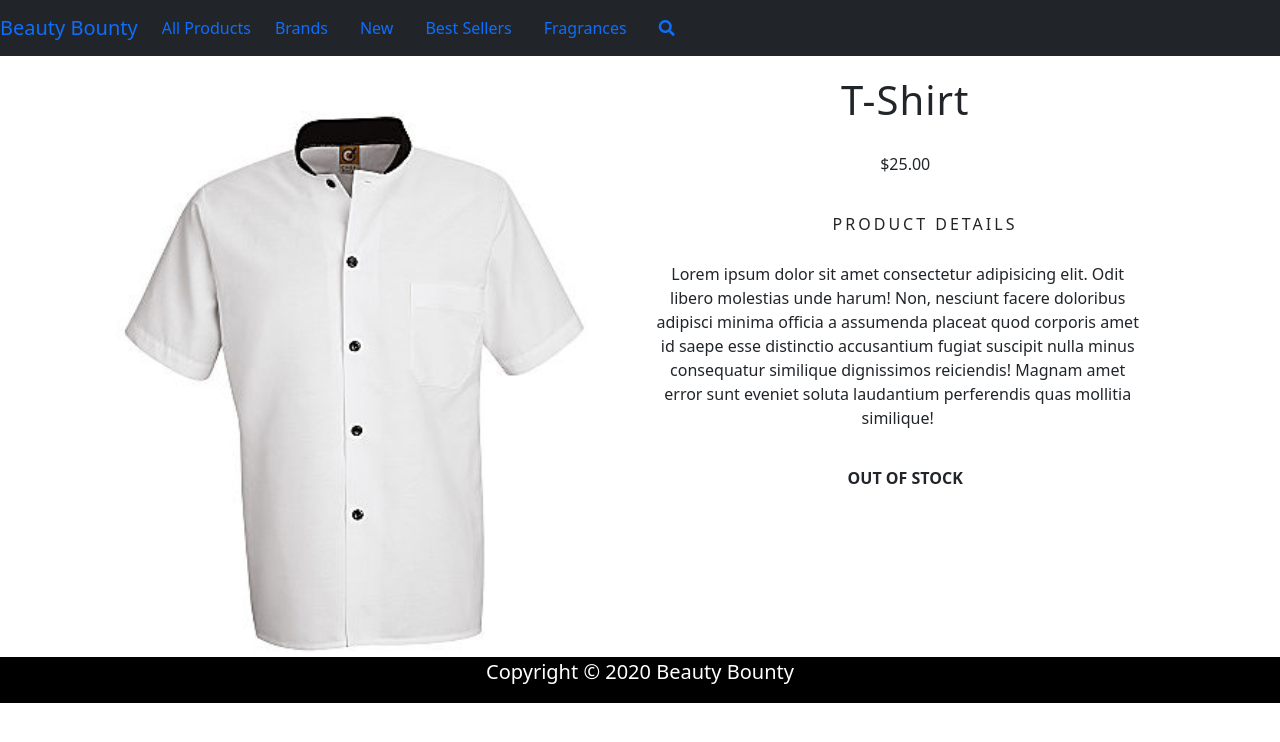
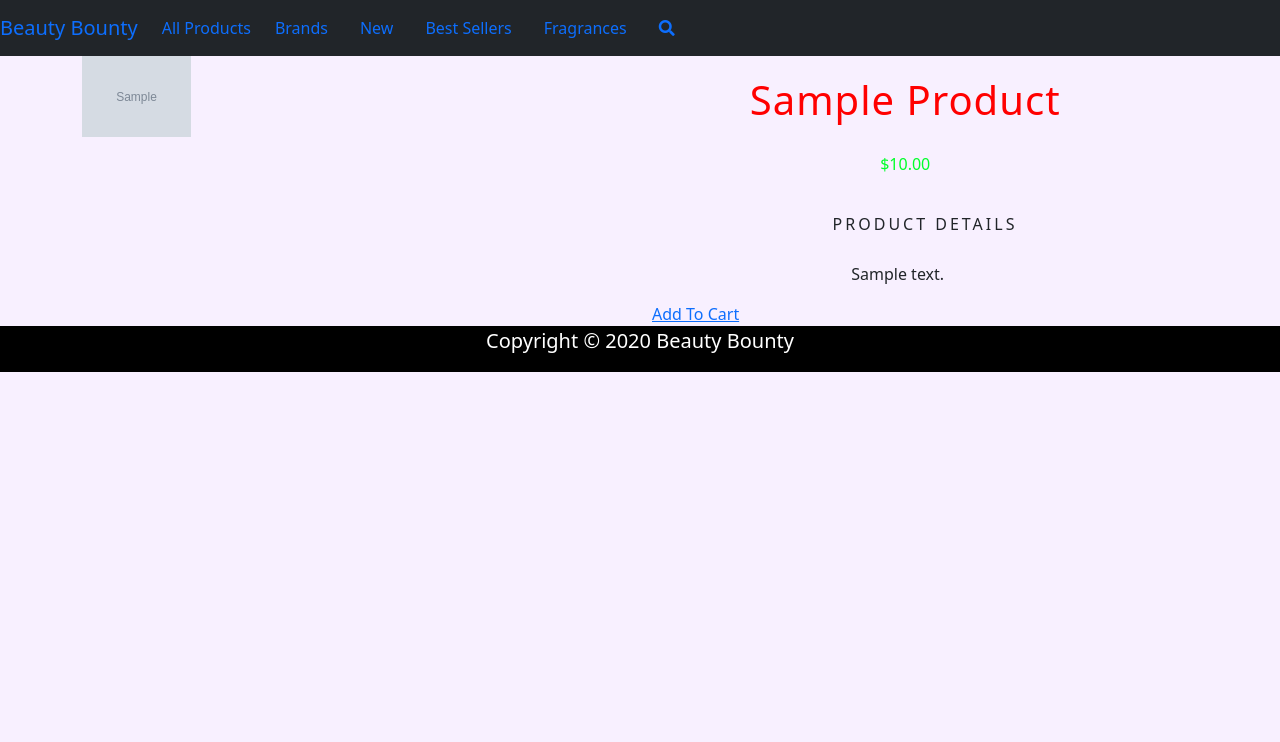
Before and after one commit to Vasileia-Apostolou/Beauty_Bounty, a Django app: template store/templates/product.html in a window 1280 px wide. Shown: the top 742 px of the page. Run offline with Django 3.2, Linux system fonts and the light colour scheme; the template is opened without the code that fills it: values that come from a table or form of the project are taken from there, others are empty; tables that the repository leaves empty hold one stand-in row (values such as "Sample post"); grey boxes marked "Sample" are stand-in pictures; some libraries are stand-ins or nearby versions.

Commit message:
Create Templates For Product View Details

```diff
--- a/beauty_bounty/settings.py
+++ b/beauty_bounty/settings.py
@@ -63,6 +63,7 @@ TEMPLATES = [
                 'django.template.context_processors.request',
                 'django.contrib.auth.context_processors.auth',
                 'django.contrib.messages.context_processors.messages',
+                'store.context_processors.menu_links',
             ],
         },
     },
--- /dev/null
+++ b/store/context_processors.py
@@ -0,0 +1,6 @@
+from .models import Category
+
+
+def menu_links(request):
+    links = Category.objects.all()
+    return dict(links=links)
--- a/store/models.py
+++ b/store/models.py
@@ -1,4 +1,5 @@
 from django.db import models
+from django.urls import reverse
 
 
 class Category(models.Model):
@@ -11,6 +12,9 @@ class Category(models.Model):
         ordering = ('name',)
         verbose_name = 'category'
         verbose_name_plural = 'categories'
+
+    def category_url(self):
+        return reverse('products_by_category', args=[self.slug])
 
     def __str__(self):
         return self.name
@@ -33,5 +37,8 @@ class Product(models.Model):
         verbose_name = 'product'
         verbose_name_plural = 'products'
 
+    def category_url(self):
+        return reverse('product_details', args=[self.category.slug, self.slug])
+
     def __str__(self):
         return self.name
--- a/store/static/css/style.css
+++ b/store/static/css/style.css
@@ -1,5 +1,5 @@
 body {
-    /* background-color: #f5ebff; */
+    background-color: #f8f0ff;
 }
 
 .all-products-text {
@@ -50,6 +50,7 @@ body {
     padding-top: 20px;
     padding-left: 15px;
     margin-right: 10%;
+    color: red;
 }
 
 .product-details-text {
@@ -70,6 +71,7 @@ body {
     padding-top: 20px;
     padding-left: 15px;
     margin-right: 10%;
+    color: rgb(0, 255, 42);
 }
 
 .product-status {
@@ -84,11 +86,8 @@ body {
 /* -------- IMAGES --------- */
 
 .product-image {
-    min-height: auto;
-    width: 100%;
-    background-size: cover;
-    margin-top: 10%;
-
+width: 20%;
+height: 30%;
 }
 
 /* -------- FOOTER --------*/
--- a/store/templates/home_page.html
+++ b/store/templates/home_page.html
@@ -27,7 +27,9 @@ Home
             <!-- <div class="card"> -->
             <div>
                 <div class="py-2">
-                  <img src="{{product.image.url}}" class="card-img-top" alt="{{product.name}}">
+                 <a href="{{product.category_url}}">
+                    <img src="{{product.image.url}}" class="card-img-top" alt="{{product.name}}">
+                </a>
                 </div>
                 <div class="card-footer">
                     <p>{{product.name}}</p>
--- a/store/templates/navbar.html
+++ b/store/templates/navbar.html
@@ -1,16 +1,13 @@
 <nav class="navbar navbar-expand-md nav-extended bg-dark">
-        <a class="navbar-brand" href="#">Beauty Bounty</a>
+        <a class="navbar-brand" href="/">Beauty Bounty</a>
         <button class="navbar-toggler" type="button" data-bs-toggle="collapse" data-bs-target="#navbarSupportedContent" aria-controls="navbarSupportedContent" aria-expanded="false" aria-label="Toggle navigation"><i class="fas fa-bars"></i></button>
         <div class="collapse navbar-collapse" id="navbarSupportedContent">
             <ul class="navbar-nav">
-                <li class="nav-item dropdown"><a class="nav-link" href="">All Products</a></li>
+                <li class="nav-item dropdown"><a class="nav-link" href="{% url 'home' %}">All Products</a></li>
                 <li class="nav-item dropdown"><a class="nav-link px-3" href="" data-toggle="dropdown">Brands</a>
+                    {% for category in links %}
                     <div class="dropdown-content dropdown-menu">
-                        <a class="dropdown-item" href="#">Color Pop Cosmetics</a>
-                        <a class="dropdown-item" href="#">Mac Cosmetics</a>
-                        <a class="dropdown-item" href="#">Huda Beauty</a>
-                        <a class="dropdown-item" href="#">Fenty Beauty</a>
-                        <a class="dropdown-item" href="#">Fenty Skin</a>
+                        <a class="dropdown-item" href="{{category.category_url}}">{{category.name}}</a>{% endfor %}
                     </div>
                 </li>
                 <li class="nav-item dropdown"><a class="nav-link px-3" href="" data-toggle="dropdown">New</a>
--- a/store/templates/product.html
+++ b/store/templates/product.html
@@ -1,24 +1,26 @@
 {% extends 'base.html' %}
 {% load static %}
-
 {% block title %}
 Product
 {% endblock %}
 
-
 {% block content %}
 <div class="container">
     <div class="row">
-        <div class="col-12 col-lg-6 col-md-6">
-            <img class="product-image" src="{% static 'images/product1.jpg' %}" alt="">
+        <div class="col-6 col-lg-6 col-md-6">
+            <img class="product-image" src="{{product.image.url}}" alt="">
         </div>
         <div class="col-12 col-lg-6 col-md-6">
             <div>
-                <h1 class="product-name">T-shirt</h1>
-                <p class="product-price">$25.00</p>
+                <h1 class="product-name">{{product.name}}</h1>
+                <p class="product-price">${{product.price}}</p>
                 <p class="product-details-text">Product Details</p>
-                <p class="product-details">Lorem ipsum dolor sit amet consectetur adipisicing elit. Odit libero molestias unde harum! Non, nesciunt facere doloribus adipisci minima officia a assumenda placeat quod corporis amet id saepe esse distinctio accusantium fugiat suscipit nulla minus consequatur similique dignissimos reiciendis! Magnam amet error sunt eveniet soluta laudantium perferendis quas mollitia similique!</p>
+                <p class="product-details">{{product.description}}</p>
+                {% if product.stock <= 0 %}
                 <p class="product-status">Out Of Stock</p>
+                {% else %}
+                <a href="">Add To Cart</a>
+                {% endif %}
             </div>
         </div>
     </div>
--- a/store/urls.py
+++ b/store/urls.py
@@ -3,6 +3,6 @@ from . import views
 
 urlpatterns = [
     path('', views.home, name='home'),
-    path('<slug:category_slug>', views.home, name='products_bycategory'),
-    path('product', views.product, name='product'),
+    path('<slug:category_slug>', views.home, name='products_by_category'),
+    path('<slug:category_slug>/<slug:product_slug>', views.product, name='product_details'),
 ]
```
Also changed, not shown: store/views.py (+7 -2 lines).
